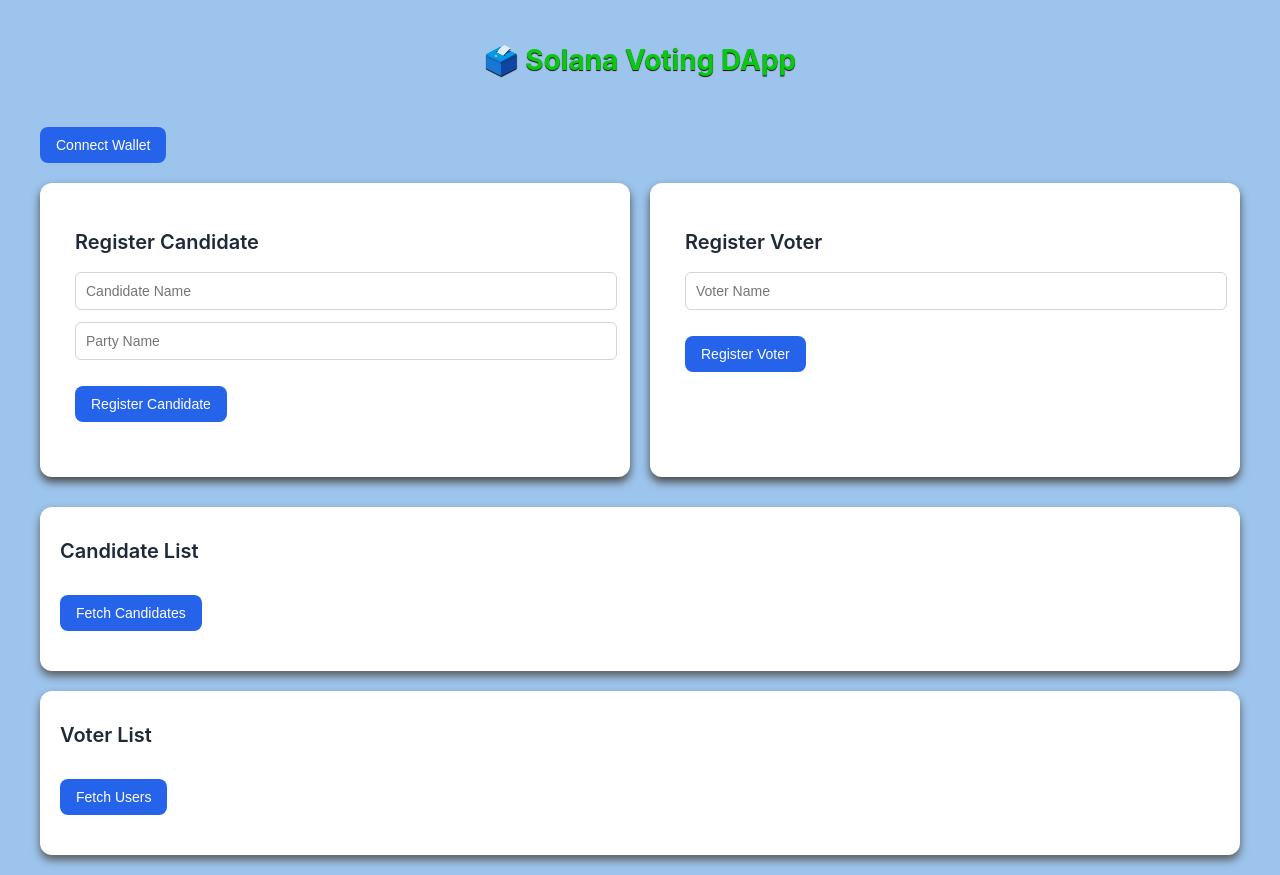
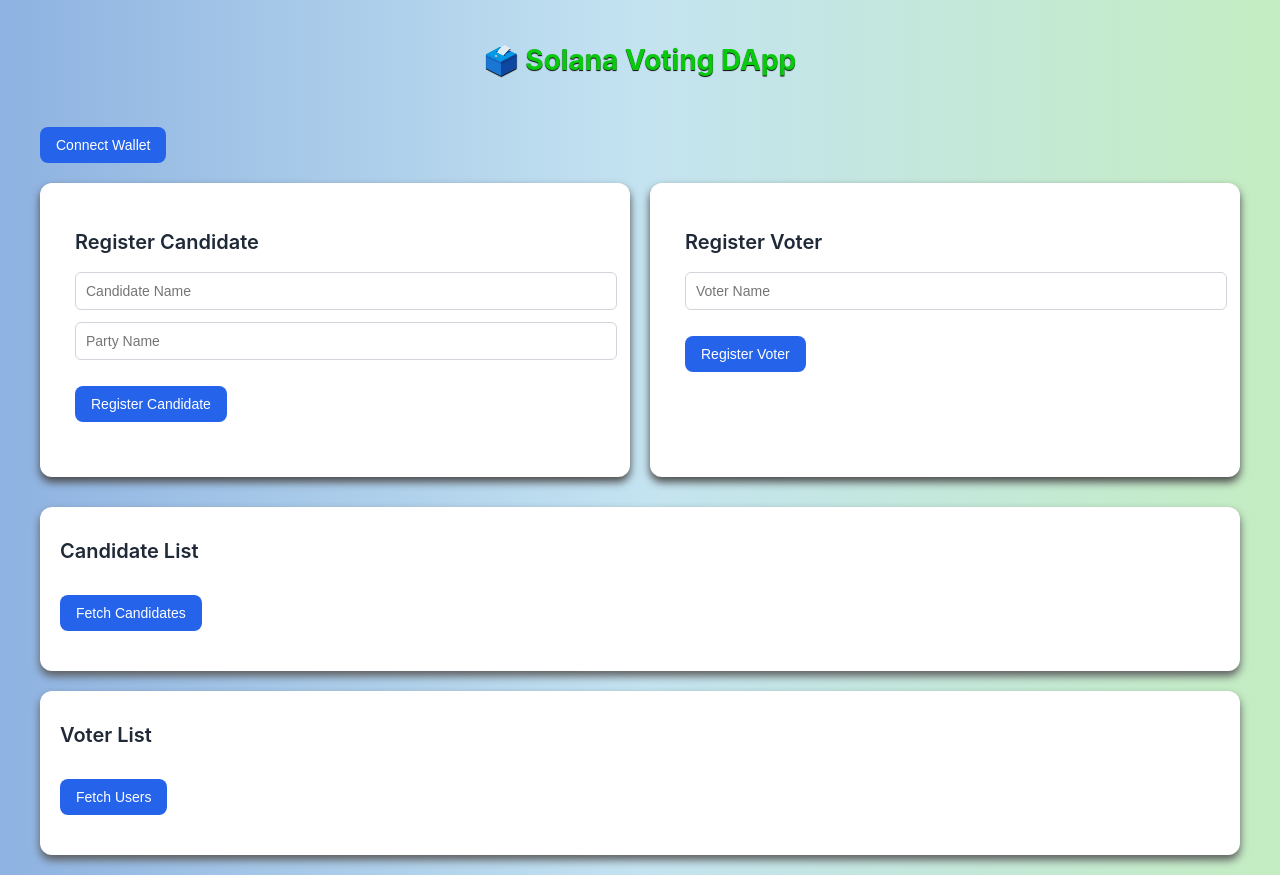
Before and after one commit to jetharam07/Solana-voting-Dapp, a React (Create React App) app: page / in a window 1280 px wide. Built offline with nearby package versions, Linux system fonts and the light colour scheme; what @solana/web3.js would draw is missing.

Commit message:
Update App.css

```diff
--- a/src/App.css
+++ b/src/App.css
@@ -2,7 +2,6 @@
 body {
   font-family: "Inter", sans-serif;
   background: linear-gradient(to right, #8eb2e1,#c4e3f1, #c4edc2);
-  background: #9cc4ed;
   margin: 0;
   padding: 0;
   color: #1f2937;
@@ -52,7 +51,7 @@
 
 button:disabled {
   background: #546eaf;
-  cursor: not-allowed;
+  cursor: not-allowed!important;
 }
 
 /* ========== Inputs ========== */
```
